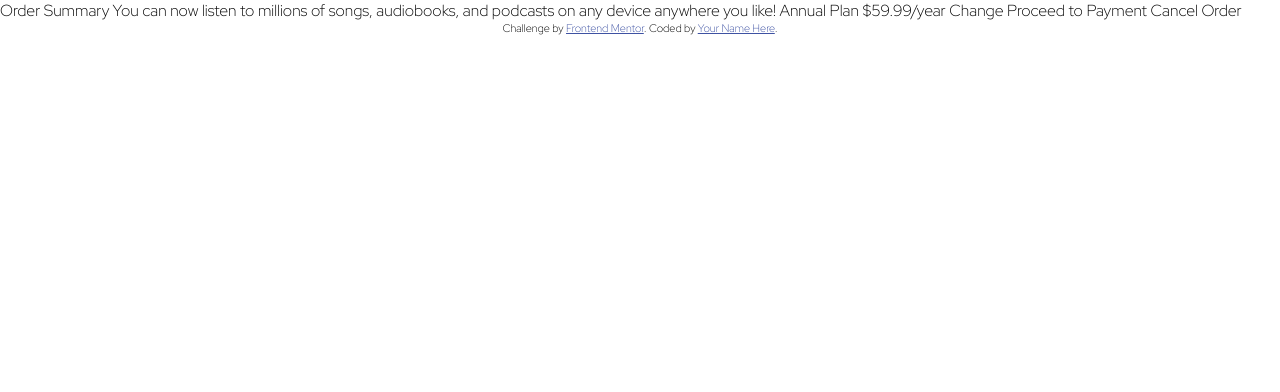
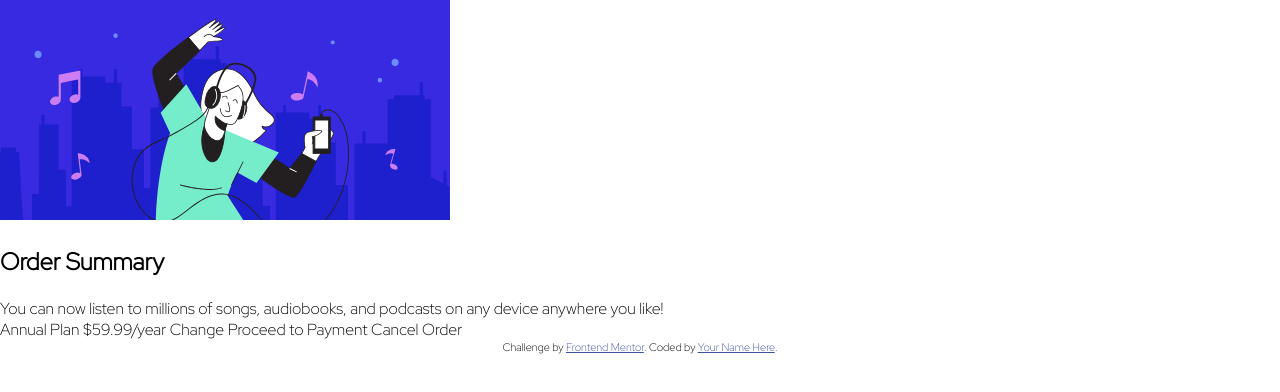
Before and after one commit to kdgoudy/order_summary, a plain HTML site: page index.html in a window 1280 px wide. Drawn offline with Linux system fonts and the light colour scheme; files whose address does not match are found by name.

Commit message:
Update index.html

```diff
--- a/index.html
+++ b/index.html
@@ -5,7 +5,7 @@
   <meta name="viewport" content="width=device-width, initial-scale=1.0"> <!-- displays site properly based on user's device -->
 
   <link rel="icon" type="image/png" sizes="32x32" href="./images/favicon-32x32.png">
-  <link rel="stylesheet" href="/Users/ashleygoudy/Desktop/projects/front_end/FrontEnd Mentor/Order Summary/style.css">
+  <link rel="stylesheet" href="style.css">
 
   <title>Frontend Mentor | Order summary card</title>
 
@@ -16,11 +16,22 @@
   </style>
 </head>
 <body>
+  <div class="container">
+    <div class="hero">
+      <img src="illustration-hero.svg" alt="">
+    </div>
+    <br>
+    <div class="content">
+      <h2>Order Summary</h2><br>
+      <p>You can now listen to millions of songs, audiobooks, and podcasts on any
+        device anywhere you like!</p>
 
-  Order Summary
+    </div>
+  </div>
 
-  You can now listen to millions of songs, audiobooks, and podcasts on any
-  device anywhere you like!
+
+
+
 
   Annual Plan
   $59.99/year
```
